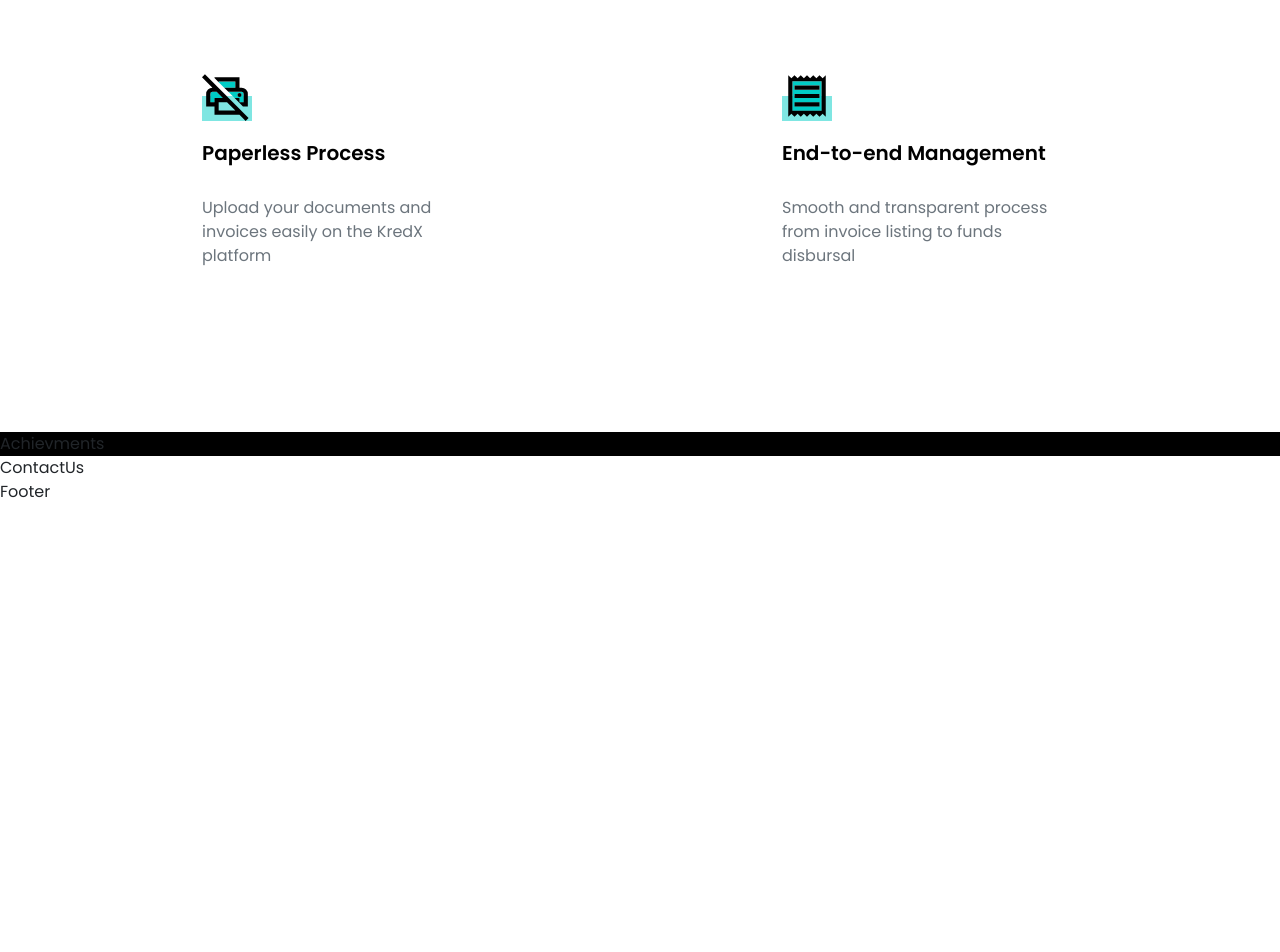
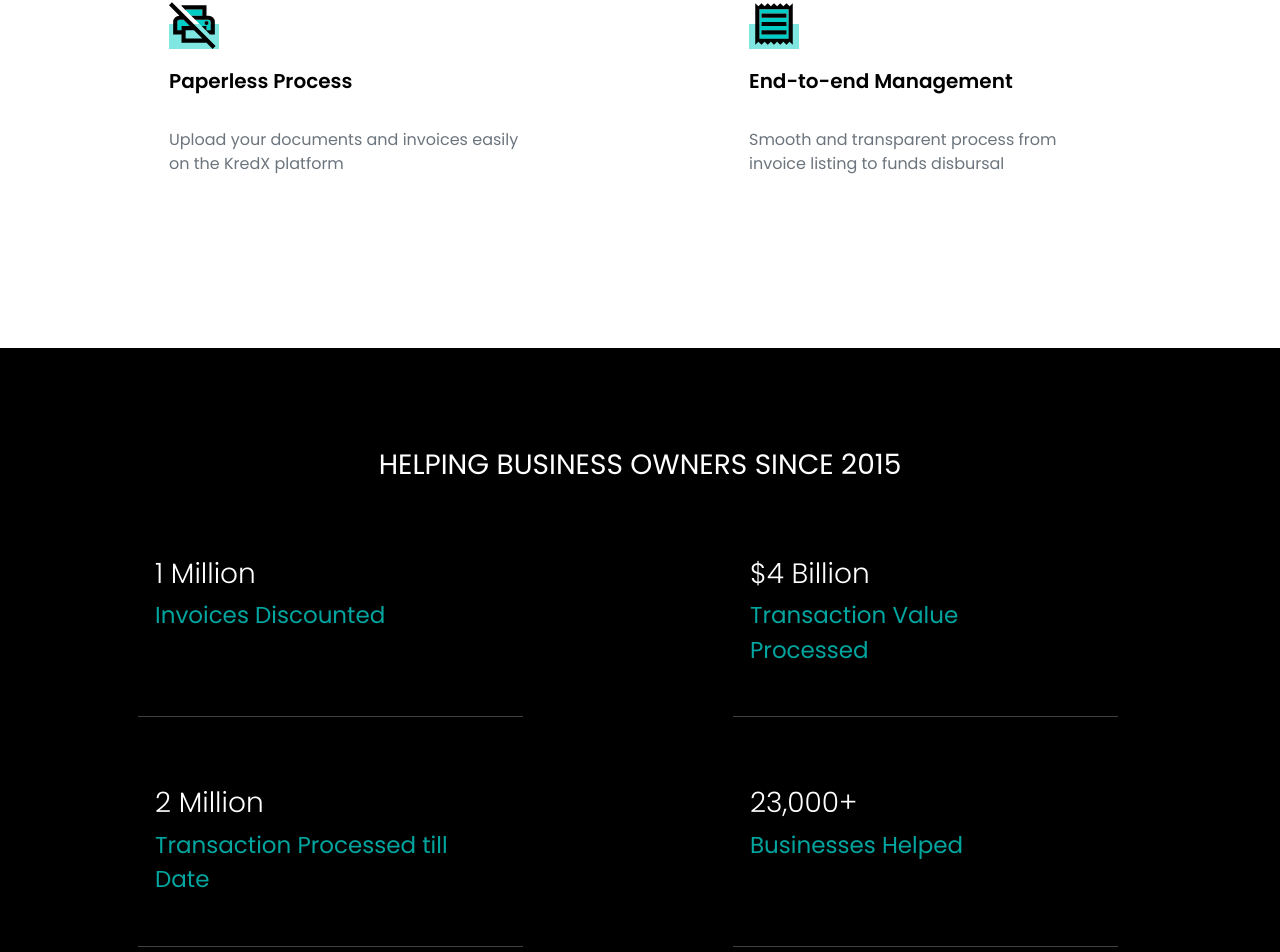
Before and after one commit to Naveen-McDev/KredX-assignment, a React (Create React App) app: page / in a window 1280 px wide. Shown: the part 1661-2613 px from the top of the page. Before the commit the page ends 2165 px from the top, so only its background shows below. Built offline with nearby package versions, Linux system fonts and the light colour scheme.

Commit message:
achievements component

```diff
--- a/src/components/Achievments.js
+++ b/src/components/Achievments.js
@@ -1,7 +1,21 @@
 import React from "react";
+import { achievements } from "../resources/achievementData";
+import AchievmentsCard from "./AchievmentsCard";
 
 const Achievments = () => {
-  return <div className="bg-black">Achievments</div>;
+  return (
+    <div className="achievements__container">
+      <div className="achievements__title">
+        <h3>HELPING BUSINESS OWNERS SINCE 2015</h3>
+      </div>
+      <div className="achievement__details col-12 row d-flex justify-content-between">
+        {achievements &&
+          achievements.map((achievement) => (
+            <AchievmentsCard achievement={achievement} />
+          ))}
+      </div>
+    </div>
+  );
 };
 
 export default Achievments;
--- /dev/null
+++ b/src/components/AchievmentsCard.js
@@ -0,0 +1,20 @@
+import React from "react";
+
+const AchievmentsCard = ({ achievement }) => {
+  return (
+    <div className="achievements__card px-0 py-2 my-4">
+      <div className="card">
+        <div className="card-body px-3 d-flex flex-column align-items-start mb-4 ">
+          <div>
+            <h3 className="card-subtitle mb-2 text-white fw-light">
+              {achievement.title}
+            </h3>
+          </div>
+          <p className="card-text">{achievement.description}</p>
+        </div>
+      </div>
+    </div>
+  );
+};
+
+export default AchievmentsCard;
--- a/src/components/FeaturesCard.js
+++ b/src/components/FeaturesCard.js
@@ -2,8 +2,9 @@ import React from "react";
 
 const FeaturesCard = ({ feature }) => {
   return (
-    <div className="card p-5">
-      <div className="card-body">
+    <div className="features__card px-0 py-2 my-4">
+      <div className="card">
+        <div className="card-body d-flex flex-column align-items-start mb-4">
           <img src={feature.img} alt="cardImage" className="mb-4" />
           <div>
             <h5 className="card-subtitle mb-2 text-black fw-semibold">
@@ -13,6 +14,7 @@ const FeaturesCard = ({ feature }) => {
           <p className="card-text text-muted">{feature.description}</p>
         </div>
       </div>
+    </div>
   );
 };
 
--- a/src/index.scss
+++ b/src/index.scss
@@ -67,19 +67,61 @@ body {
   }
 }
 
-.card {
-  border: none;
-  width: 400px;
-  transition: 0.5s;
-  &:hover {
-    background-color: #00cdc61a;
-  }
-
-  .card-body {
-    div {
-      height: 55px !important;
+.features__card {
+  width: 385px !important;
+  margin-left: 15px;
+  .card {
+    border: none !important;
+    background: transparent;
+    .card-body {
+      div {
+        height: 55px !important;
+      }
     }
   }
 }
 
 /* -------------- Style for Feature Component ends------------ */
+
+/* -------------- Style for Achievements Component starts------------ */
+.achievements__container {
+  width: 100%;
+  padding: 100px 150px;
+  background-color: black;
+  color: white;
+
+  .achievements__title {
+    h3 {
+      font-weight: 400 !important;
+      text-align: center;
+    }
+  }
+  .achievement__details {
+    margin-top: 30px;
+  }
+}
+
+.achievements__card {
+  width: 385px !important;
+  transition: 1.5s !important;
+  border-bottom: 1px solid rgba(128, 128, 128, 0.498);
+
+  &:hover {
+    border-bottom: 1px solid rgba(128, 128, 128, 0.498);
+  }
+
+  .card {
+    background: transparent;
+    .card-body {
+      padding-right: 70px !important;
+      p {
+        color: #00cdc6cd;
+        font-size: 23px;
+      }
+      hr {
+        color: 1px solid rgba(128, 128, 128, 0.498);
+      }
+    }
+  }
+}
+/* -------------- Style for Achievements Component ends------------ */
--- /dev/null
+++ b/src/resources/achievementData.js
@@ -0,0 +1,26 @@
+export const achievements = [
+  {
+    title: "1 Million",
+    description: "Invoices Discounted",
+  },
+  {
+    title: "$4 Billion",
+    description: "Transaction Value Processed",
+  },
+  {
+    title: "2 Million",
+    description: "Transaction Processed till Date",
+  },
+  {
+    title: "23,000+",
+    description: "Businesses Helped",
+  },
+  {
+    title: "70,000+",
+    description: "New & Returning Investors",
+  },
+  {
+    title: "225+",
+    description: "Corporates on KredX Platform",
+  },
+];
```
Lines whose indentation alone changed are shown as unchanged.
